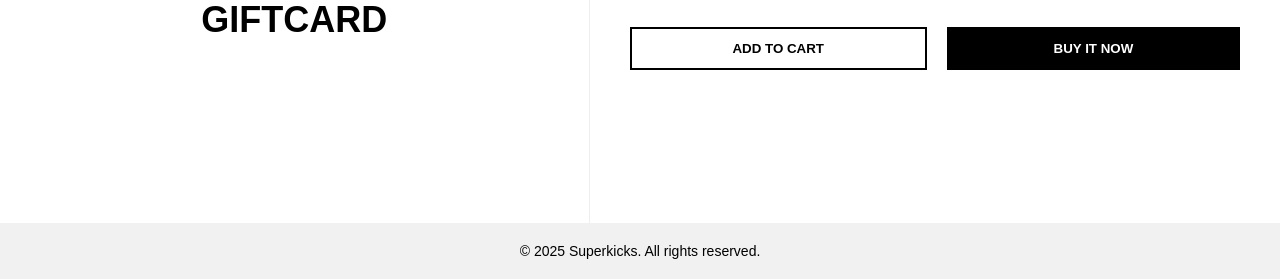
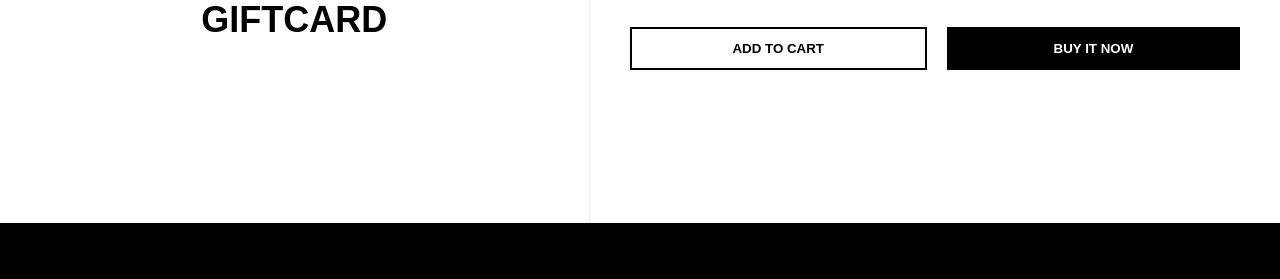
Before and after one commit to shindepankaj786/suprekicks, a plain HTML site: page index.html in a window 1280 px wide. Shown: the part 2287-2566 px from the top of the page. Drawn offline with Linux system fonts and the light colour scheme.

Commit message:
Update ip2.css

```diff
--- a/ip2.css
+++ b/ip2.css
@@ -287,7 +287,7 @@
 .footer {
     text-align: center;
     padding: 20px;
-    background: #f1f1f1;
+    background: black;
     font-size: 14px;
     color: black;
 }
```
